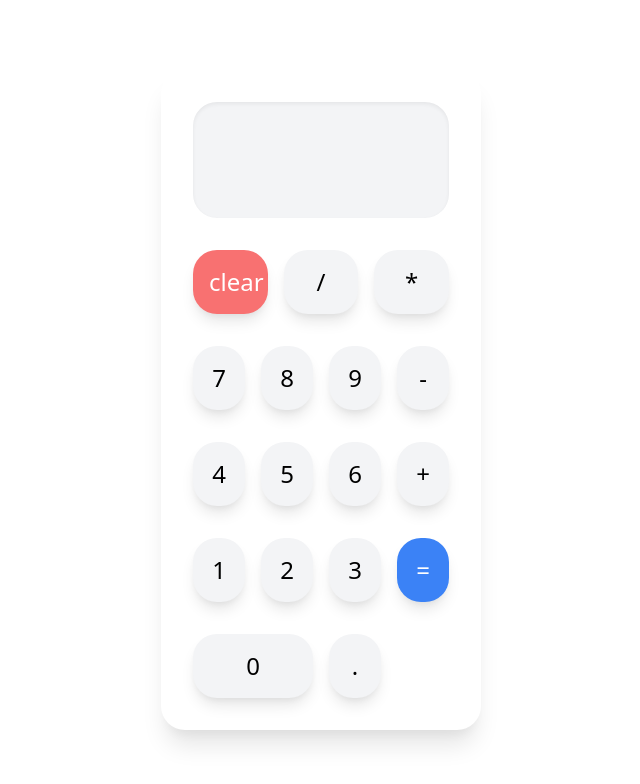
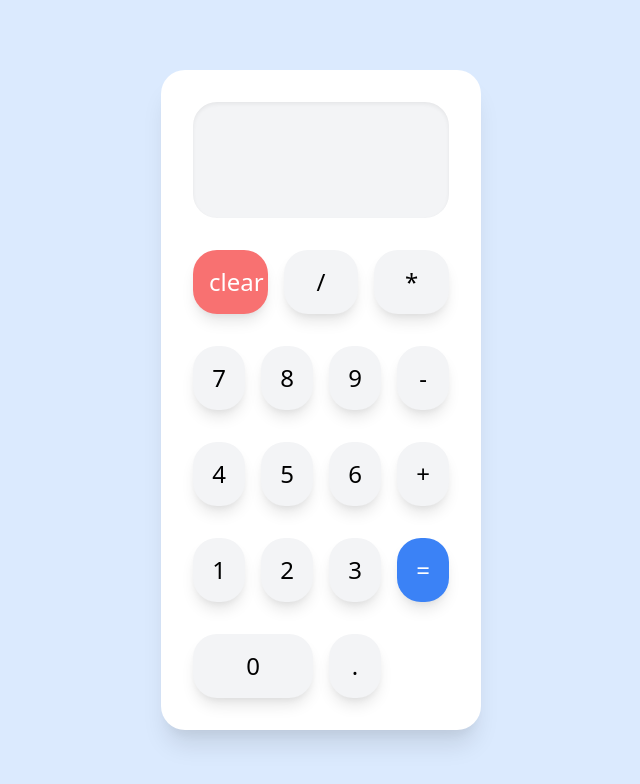
Before and after one commit to SteveArtavia/calculator, a plain HTML site: page index.html in a window 1280 px wide. Shown: the whole page, without its empty margins (319-959 px from the left). Drawn offline with nearby package versions, Linux system fonts and the light colour scheme.

Commit message:
Add files via upload

```diff
--- a/index.html
+++ b/index.html
@@ -6,7 +6,7 @@
     <title>Calculator</title>
     <link href="https://cdn.jsdelivr.net/npm/tailwindcss@2.2.19/dist/tailwind.min.css" rel="stylesheet">
 </head>
-<body>
+<body class="bg-blue-100">
 
     <div id="app" class="flex justify-center items-center h-screen">
         <div id="calculator" class="w-full sm:w-3/4 md:w-1/2 lg:w-1/3 xl:w-1/4 shadow-xl m-4 p-8 rounded-3xl bg-white">
```
